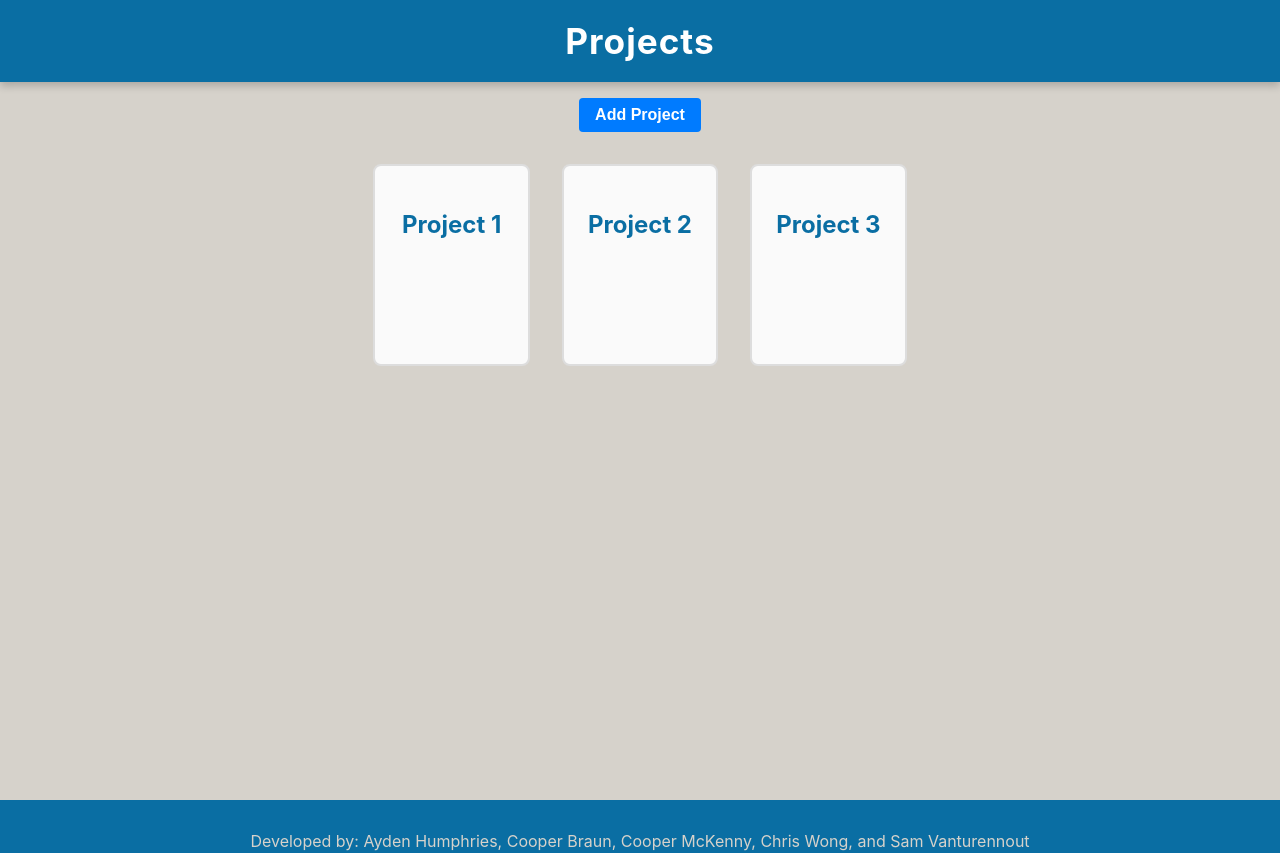
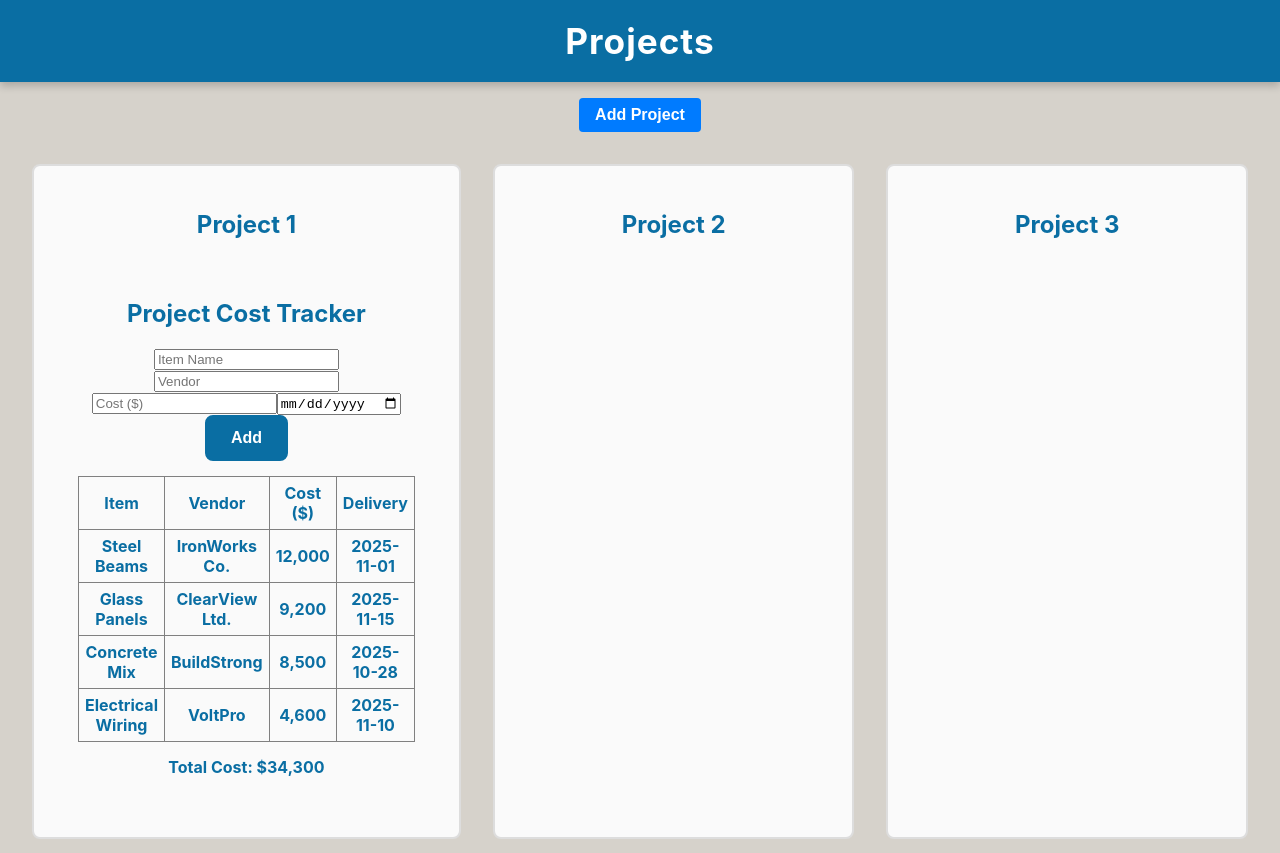
Before and after one commit to cooperbraun13/bluprnt, a React (Vite) app in the folder frontend/: page /projects in a window 1280 px wide. Shown: the top 853 px of the page. Built offline with nearby package versions, Linux system fonts and the light colour scheme.

Commit message:
feat[project-total,Projects] A brief overview now is available for project 1. This needs to be changed when DB implementation is available

```diff
--- a/frontend/src/pages/Projects/Projects.tsx
+++ b/frontend/src/pages/Projects/Projects.tsx
@@ -2,6 +2,7 @@ import Header from "../../components/Header/Header";
 import ProjectOverview from "./project-overview";
 import ProjectButton from "./project-button";
 import "./Projects.css";
+import ProjectTotal from "./project-total";
 
 export default function Projects() {
   return <div>
@@ -11,6 +12,7 @@ export default function Projects() {
         <div className="projects-overview">
         <div className="proj">
             <h2>Project 1</h2>
+            <ProjectTotal />
         </div>
         <div className="proj">
             <h2>Project 2</h2>
--- a/frontend/src/pages/Projects/project-total.tsx
+++ b/frontend/src/pages/Projects/project-total.tsx
@@ -1,6 +1,6 @@
 import {useState, useEffect} from "react";
 
-export default function Projects() {
+export default function ProjectTotal() {
     type Item = { id: number; name: string; vendor: string; cost: number; delivery: string };
     const [items, setItems] = useState<Item[]>([]);
     const [newItem, setNewItem] = useState({name:"", vendor:"", cost:"", delivery:""});
@@ -28,5 +28,61 @@ export default function Projects() {
         setItems((prev) => [...prev, newEntry]);
         setNewItem({name:"", vendor:"", cost:"", delivery:""});
     }
+    return (
+    <div className="projects" style={{ padding: "20px" }}>
+      <h2>Project Cost Tracker</h2>
 
+      <div className="add-item" style={{ marginBottom: "15px" }}>
+        <input
+          placeholder="Item Name"
+          value={newItem.name}
+          onChange={(e) => setNewItem({ ...newItem, name: e.target.value })}
+        />
+        <input
+          placeholder="Vendor"
+          value={newItem.vendor}
+          onChange={(e) => setNewItem({ ...newItem, vendor: e.target.value })}
+        />
+        <input
+          type="number"
+          placeholder="Cost ($)"
+          value={newItem.cost}
+          onChange={(e) => setNewItem({ ...newItem, cost: e.target.value })}
+        />
+        <input
+          type="date"
+          value={newItem.delivery}
+          onChange={(e) => setNewItem({ ...newItem, delivery: e.target.value })}
+        />
+        <button onClick={addItem}>Add</button>
+      </div>
+
+      <table border={1} cellPadding={6} style={{ width: "100%", borderCollapse: "collapse" }}>
+        <thead>
+          <tr>
+            <th>Item</th>
+            <th>Vendor</th>
+            <th>Cost ($)</th>
+            <th>Delivery</th>
+          </tr>
+        </thead>
+        <tbody>
+          {items
+            .sort((a, b) => b.cost - a.cost)
+            .map((item) => (
+              <tr key={item.id}>
+                <td>{item.name}</td>
+                <td>{item.vendor}</td>
+                <td>{item.cost.toLocaleString()}</td>
+                <td>{item.delivery}</td>
+              </tr>
+            ))}
+        </tbody>
+      </table>
+
+      <p style={{ marginTop: "15px" }}>
+        <strong>Total Cost:</strong> ${totalCost.toLocaleString()}
+      </p>
+    </div>
+  );
 }
```
